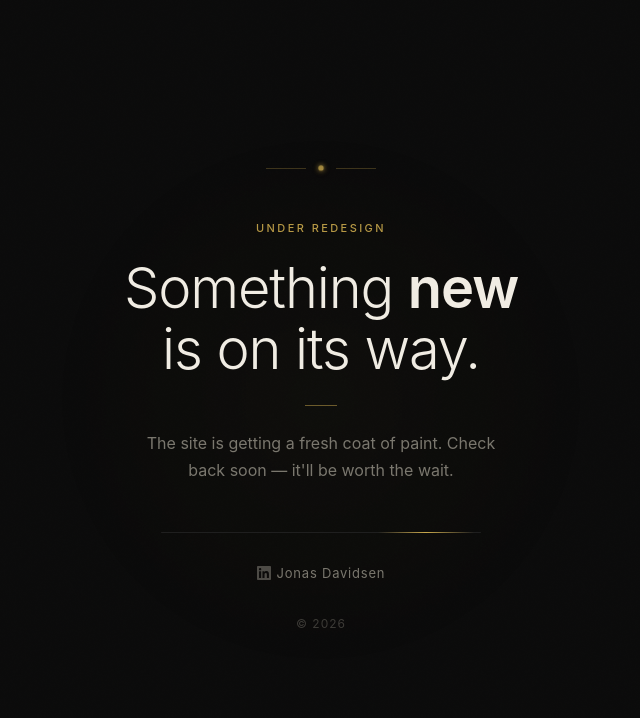
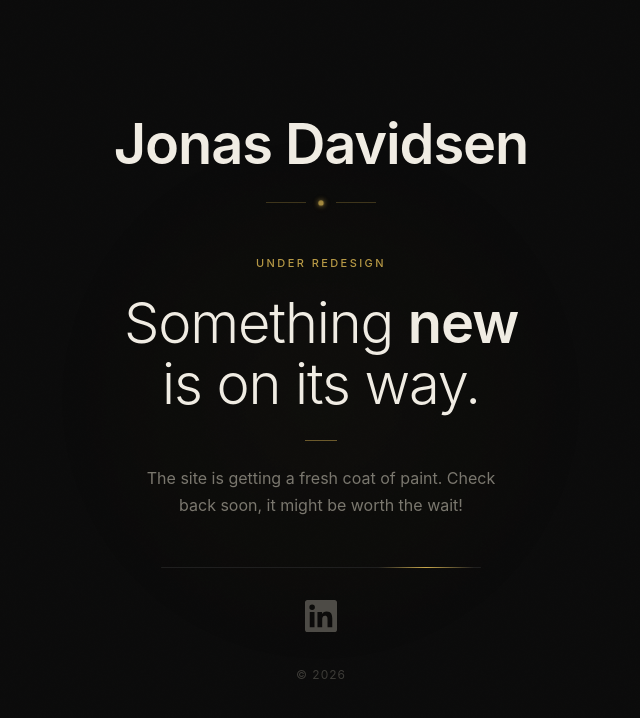
Before and after one commit to jonashjda/portfolio_new, a plain HTML site: page index.html in a window 1280 px wide. Shown: the whole page, without its empty margins (319-959 px from the left). Drawn offline with Linux system fonts and the light colour scheme.

Commit message:
minor design changes

```diff
--- a/index.html
+++ b/index.html
@@ -226,12 +226,18 @@
   </style>
 </head>
 <body>
+
   <div class="stage">
+
+    <h1><em>Jonas Davidsen</em></h1>
+
     <div class="ornament">
       <div class="ornament-line"></div>
       <div class="ornament-dot"></div>
       <div class="ornament-line"></div>
     </div>
+
+
 
     <p class="eyebrow">Under Redesign</p>
 
@@ -239,17 +245,16 @@
 
     <div class="divider"></div>
 
-    <p>The site is getting a fresh coat of paint. Check back soon — it'll be worth the wait.</p>
+    <p>The site is getting a fresh coat of paint. Check back soon, it might be worth the wait!</p>
 
     <div class="scan-track">
       <div class="scan-bar"></div>
     </div>
 
     <a class="linkedin" href="https://www.linkedin.com/in/jonas-davidsen-01a1b0219" target="_blank" rel="noopener noreferrer">
-      <svg width="14" height="14" viewBox="0 0 24 24" fill="currentColor" xmlns="http://www.w3.org/2000/svg">
+      <svg width="32" height="32" viewBox="0 0 24 24" fill="currentColor" xmlns="http://www.w3.org/2000/svg">
         <path d="M20.447 20.452h-3.554v-5.569c0-1.328-.027-3.037-1.852-3.037-1.853 0-2.136 1.445-2.136 2.939v5.667H9.351V9h3.414v1.561h.046c.477-.9 1.637-1.85 3.37-1.85 3.601 0 4.267 2.37 4.267 5.455v6.286zM5.337 7.433a2.062 2.062 0 0 1-2.063-2.065 2.064 2.064 0 1 1 2.063 2.065zm1.782 13.019H3.555V9h3.564v11.452zM22.225 0H1.771C.792 0 0 .774 0 1.729v20.542C0 23.227.792 24 1.771 24h20.451C23.2 24 24 23.227 24 22.271V1.729C24 .774 23.2 0 22.222 0h.003z"/>
       </svg>
-      Jonas Davidsen
     </a>
 
     <p class="footer-note">© 2026</p>
```
